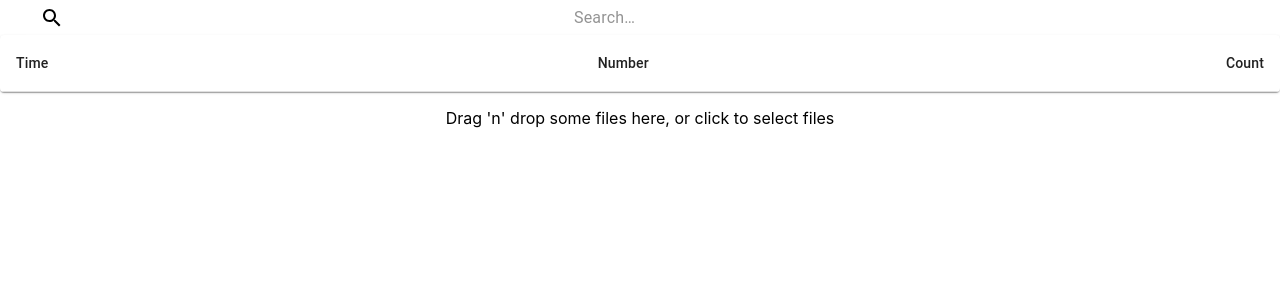
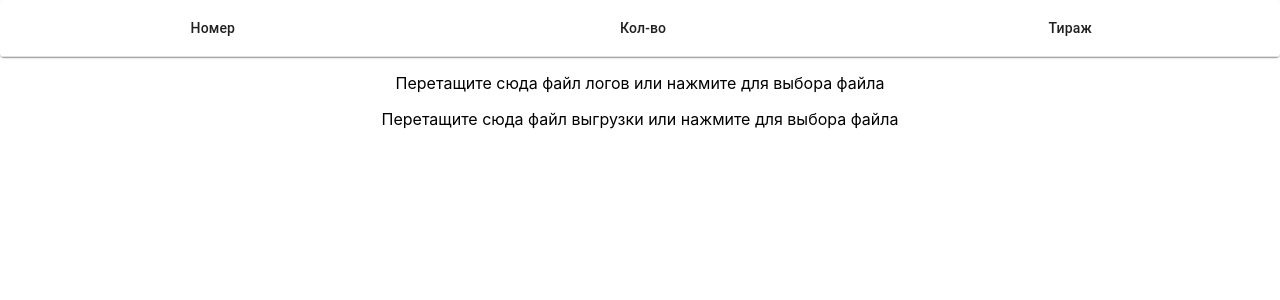
Before and after one commit to EvgHrn/plotters-log-analyser, a React (Create React App) app: page / in a window 1280 px wide. Shown: the top 300 px of the page. Built offline with nearby package versions, Linux system fonts and the light colour scheme.

Commit message:
Add access orders handle

```diff
--- a/package.json
+++ b/package.json
@@ -11,7 +11,8 @@
     "react": "^16.13.1",
     "react-dom": "^16.13.1",
     "react-dropzone": "^10.2.2",
-    "react-scripts": "3.4.1"
+    "react-scripts": "3.4.1",
+    "xlsx": "^0.15.6"
   },
   "scripts": {
     "start": "react-scripts start",
--- a/src/App.js
+++ b/src/App.js
@@ -1,61 +1,141 @@
-import React, {useState} from 'react';
+import React, {useState, useEffect} from 'react';
 import './App.css';
-import Dropzone from './components/Dropzone';
+import LogsInput from './components/LogsInput';
+import AccessInput from './components/AccessInput';
 import Parser from './utils/Parser';
 import Search from './components/Search';
 import ResultsTable from './components/ResultsTable';
+import Backdrop from '@material-ui/core/Backdrop';
+import CircularProgress from '@material-ui/core/CircularProgress';
+import { makeStyles } from '@material-ui/core/styles';
+
+const useStyles = makeStyles((theme) => ({
+  backdrop: {
+    zIndex: theme.zIndex.drawer + 1,
+    color: '#fff',
+  },
+}));
 
 function App() {
 
-  const [jobs, setJobs] = useState([]);
+  const classes = useStyles();
 
-  const [jobsCount, setJobsCount] = useState(0);
+  const [backdropOpen, setBackdrop] = useState(false);
+
+  const [logOrders, setLogOrders] = useState([]);
+
+  const [accessOrders, setAccessOrders] = useState([]);
 
   const [results, setResults] = useState([]);
 
   const logHandle = (text) => {
-    const jobsArr = jobs.concat(Parser.parse(text));
-    setJobs(jobsArr);
-    setJobsCount(jobsArr.length);
+    setBackdrop(true);
+    const jobsArr = logOrders.concat(Parser.parse(text));
+    setLogOrders(jobsArr);
   };
 
-  const searchHandle = (orderNumber) => {
+  const accessHandle = (dataJson) => {
+    console.log("dataJson: ", dataJson);
+    setAccessOrders(dataJson);
+  };
 
-    const jobsFiltered = jobs.filter((jobObj => {
-      return jobObj.images.some((imageObj) => imageObj.imgName.includes(orderNumber));
-    }));
+  const calculateResults = (jobsArr, accessArr) => {
 
-    const results = jobsFiltered.reduce((acc, jobObj) => {
-      let imagesCount = 0;
-      if(jobObj.fail) {
-        imagesCount = "Fail";
-      } else {
-        imagesCount = jobObj.images.reduce((count, imageObj) => {
-          if(imageObj.imgName.includes(orderNumber))
-            count++;
-          return count;
-        }, 0);
+    /*
+    {
+      logOrder,
+      logOrder count,
+      accessOrder count
+    }
+    */
+
+    setBackdrop(true);
+
+    console.log("jobsArr: ", jobsArr);
+
+    // get list of all files paths
+    const logFileNames = jobsArr.reduce((acc, orderObj) => {
+      if(orderObj.aborted === "1") {
+        return acc;
       }
-      acc.push({
-        dateTime: jobObj.startDate + " " + jobObj.startTime,
-        imagesCount,
-        orderNumber
-      });
-      return acc;
+      const orderImagesNamesArr = orderObj.images.reduce((acc, imageObj) => {
+        const imageFullPath = imageObj["imgName"];
+        const imageName = imageFullPath.split("\\").pop();
+        acc.push(imageName);
+        return acc;
+      }, []);
+      return acc.concat(orderImagesNamesArr);
     }, []);
 
-    console.log("Search results: ", results);
+    const orderNumbers = logFileNames.map(fileName => {
+      let number = fileName.match(/\d{6}/);
+      if(!number) {
+        number = fileName;
+      } else {
+        number = number[0];
+      }
+      return number;
+    });
 
-    setJobsCount(jobsFiltered.length);
-    setResults(results);
+    console.log("orders numbers: ", orderNumbers);
+
+    const orderNumbersUnique = [ ...new Set(orderNumbers) ];
+
+    console.log("Unique orders numbers: ", orderNumbersUnique);
+
+    const numberAndCountsObjArr = orderNumbersUnique.map(number => {
+      const count = orderNumbers.reduce((acc, orderNumber) => {
+        if(number === orderNumber) {
+          acc++;
+        }
+        return acc;
+      }, 0);
+      return { number, count };
+    });
+
+    console.log("number And Counts Obj Arr: ", numberAndCountsObjArr);
+
+    console.log("Access array: ", accessArr);
+
+    const result = numberAndCountsObjArr.map(numberAndCountsObj => {
+      let accessCount = accessArr.find(accessObj => accessObj["Номер"].toString() === numberAndCountsObj.number.toString());
+      if(accessCount) {
+        accessCount = accessCount["Тираж"];
+      } else {
+        accessCount = 0;
+      }
+      return {
+        order: numberAndCountsObj.number,
+        logCount: numberAndCountsObj.count,
+        accessCount
+      };
+    });
+
+    result.sort((a, b) => a.order - b.order);
+
+    console.log("Results: ", results);
+
+    setResults(result);
+    setBackdrop(false);
   };
+
+  useEffect(() => {
+
+  }, [backdropOpen]);
+
+  useEffect(() => {
+    calculateResults(logOrders, accessOrders);
+  }, [logOrders, accessOrders]);
 
   return (
     <div className="App">
-      <Search searchHandle={searchHandle}/>
-      {/*<p>{jobsCount}</p>*/}
+      {/*<Search searchHandle={searchHandle}/>*/}
       <ResultsTable data={results}/>
-      <Dropzone setText={logHandle}/>
+      <LogsInput setText={logHandle}/>
+      <AccessInput setText={accessHandle}/>
+      <Backdrop className={classes.backdrop} open={backdropOpen}>
+        <CircularProgress color="inherit" />
+      </Backdrop>
     </div>
   );
 }
--- /dev/null
+++ b/src/components/AccessInput.js
@@ -0,0 +1,37 @@
+import React, {useCallback} from 'react';
+import {useDropzone} from 'react-dropzone';
+import XLSX from 'xlsx';
+
+const AccessInput = (props) => {
+	const onDrop = useCallback((acceptedFiles) => {
+		acceptedFiles.forEach((file) => {
+			const reader = new FileReader();
+
+			reader.onabort = () => console.log('file reading was aborted');
+			reader.onerror = () => console.log('file reading has failed');
+			reader.onload = () => {
+				// Do whatever you want with the file contents
+				const data = new Uint8Array(reader.result);
+				const workbook = XLSX.read(data, {type: 'array'});
+				const sheetName = Object.keys(workbook["Sheets"])[0];
+				const dataJson = XLSX.utils.sheet_to_json(workbook["Sheets"][sheetName]);
+				props.setText(dataJson);
+			};
+			reader.readAsArrayBuffer(file);
+		})
+	}, []);
+	const {getRootProps, getInputProps, isDragActive} = useDropzone({onDrop});
+
+	return (
+		<div {...getRootProps()}>
+			<input {...getInputProps()} />
+			{
+				isDragActive ?
+					<p>Перетащите сюда файл выгрузки ...</p> :
+					<p>Перетащите сюда файл выгрузки или нажмите для выбора файла</p>
+			}
+		</div>
+	)
+};
+
+export default AccessInput;
--- a/src/components/Dropzone.js
+++ b/src/components/LogsInput.js
@@ -1,7 +1,7 @@
 import React, {useCallback} from 'react';
 import {useDropzone} from 'react-dropzone';
 
-const Dropzone = (props) => {
+const LogsInput = (props) => {
 	const onDrop = useCallback((acceptedFiles) => {
 		acceptedFiles.forEach((file) => {
 			const reader = new FileReader();
@@ -23,11 +23,11 @@ const Dropzone = (props) => {
 			<input {...getInputProps()} />
 			{
 				isDragActive ?
-					<p>Drop the files here ...</p> :
-					<p>Drag 'n' drop some files here, or click to select files</p>
+					<p>Перетащите сюда файл логов ...</p> :
+					<p>Перетащите сюда файл логов или нажмите для выбора файла</p>
 			}
 		</div>
 	)
 };
 
-export default Dropzone;
+export default LogsInput;
--- a/src/components/ResultsTable.js
+++ b/src/components/ResultsTable.js
@@ -27,19 +27,20 @@ const ResultsTable = (props) => {
 			<Table className={classes.table} aria-label="simple table">
 				<TableHead>
 					<TableRow>
-						<TableCell>Time</TableCell>
-						<TableCell align="center">Number</TableCell>
-						<TableCell align="right">Count</TableCell>
+						{/*<TableCell>Время</TableCell>*/}
+						<TableCell align="center">Номер</TableCell>
+						<TableCell align="center">Кол-во</TableCell>
+						<TableCell align="center">Тираж</TableCell>
 					</TableRow>
 				</TableHead>
 				<TableBody>
 					{rows.map((row) => (
-						<TableRow key={row.dateTime}>
-							<TableCell component="th" scope="row">
-								{row.dateTime}
+						<TableRow key={row.order}>
+							<TableCell component="th" scope="row" align="center">
+								{row.order}
 							</TableCell>
-							<TableCell align="center">{row.orderNumber}</TableCell>
-							<TableCell align="right">{row.imagesCount}</TableCell>
+							<TableCell align="center">{row.logCount}</TableCell>
+							<TableCell align="center">{row.accessCount}</TableCell>
 						</TableRow>
 					))}
 				</TableBody>
--- a/src/components/Search.js
+++ b/src/components/Search.js
@@ -62,7 +62,7 @@ const Search = (props) => {
 				<SearchIcon />
 			</div>
 			<InputBase
-				placeholder="Search…"
+				placeholder="Найти…"
 				classes={{
 					root: classes.inputRoot,
 					input: classes.inputInput,
--- a/src/utils/Parser.js
+++ b/src/utils/Parser.js
@@ -70,7 +70,7 @@ class Parser {
 	};
 
 	static getImagesObjectsArrFromJobStr = (jobStr) => {
-		console.log("jobStr: ", jobStr);
+		// console.log("jobStr: ", jobStr);
 
 		let bodyStr = "";
 
@@ -93,34 +93,52 @@ class Parser {
 	};
 
 	static imageParse = (imageStr) => {
-		console.log("imageStr: ", imageStr);
-		const imgName = imageStr.match(/(?<=ImgName)\s+.+/)[0].trim();
-		if(imageStr.includes("RipStart")) {
+		let imgName = imageStr.match(/(?<=ImgName)\s+.+/);
+		if(! imgName) {
+			console.log("Image ImgName parsing error with: ", imageStr);
 			return false;
 		}
-		const widthCm = imageStr.match(/(?<=WidthCm)\s+.+/)[0].trim();
-		const heightCm = imageStr.match(/(?<=HeightCm)\s+.+/)[0].trim();
+		imgName = imgName[0].trim();
+
+		if(imageStr.includes("RipStart")) {
+			console.log("Image parsing error with: ", imageStr);
+			return false;
+		}
+
+		let widthCm = imageStr.match(/(?<=WidthCm)\s+.+/);
+		if(! widthCm) {
+			console.log("Image WidthCm parsing error with: ", imageStr);
+			return false;
+		}
+		widthCm = widthCm[0].trim();
+
+		let heightCm = imageStr.match(/(?<=HeightCm)\s+.+/);
+		if(! heightCm) {
+			console.log("Image HeightCm parsing error with: ", imageStr);
+			return false;
+		}
+		heightCm = heightCm[0].trim();
 
 		let areaCm2 = imageStr.match(/(?<=AreaCm2)\s+.+/);
 		if(! areaCm2) {
+			console.log("Image AreaCm2 parsing error with: ", imageStr);
 			return false;
 		}
-
 		areaCm2 = areaCm2[0].trim();
 
 		let inputProfile = imageStr.match(/(?<=InputProfile)\s+.+/);
 		if(! inputProfile) {
+			console.log("Image InputProfile parsing error with: ", imageStr);
 			inputProfile = "";
 		} else {
 			inputProfile = inputProfile[0].trim();
 		}
 
-		let rotated = 0;
-
-		try {
-			rotated = imageStr.match(/(?<=Rotated)\s+.+/)[0].trim();
-		} catch (e) {
-			// rotated = 0;
+		let rotated = imageStr.match(/(?<=Rotated)\s+.+/);
+		if(! rotated) {
+			rotated = 0;
+		} else {
+			rotated = rotated[0].trim();
 		}
 
 		return {
@@ -153,12 +171,15 @@ class Parser {
 	};
 
 	static parse = (str) => {
+		const t0 = performance.now();
 		let result = [];
 		const jobsStrArr = this.getJobs(str);
 		for(let i = 0; i < jobsStrArr.length; i++) {
 			result.push(this.jobParse(jobsStrArr[i]));
 		}
-		console.log("result: ", result);
+		const t1 = performance.now();
+		console.log("Parse result: ", result);
+		console.log("Parse took " + (t1 - t0) + " milliseconds.");
 		return result;
 	};
 }
```
Also changed, not shown: 1 other file (tests, documents, lock files or other folders).
